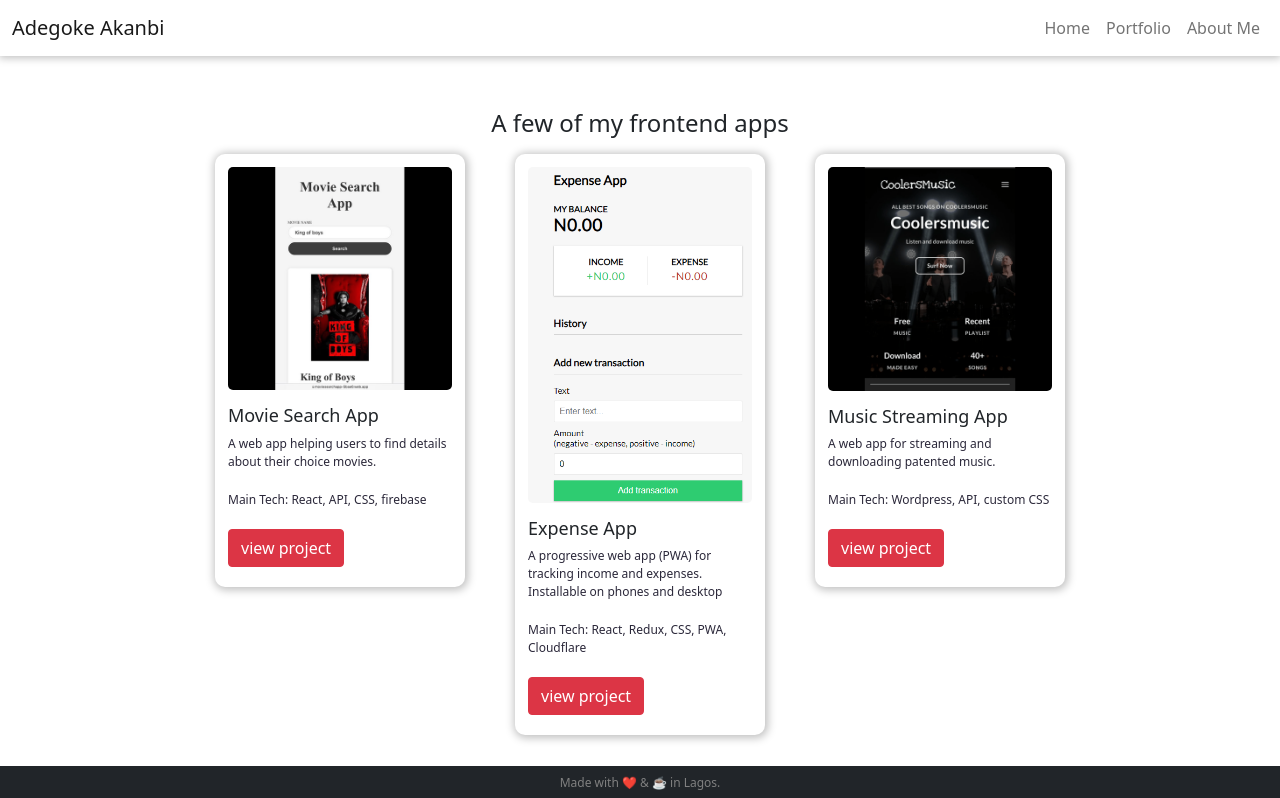
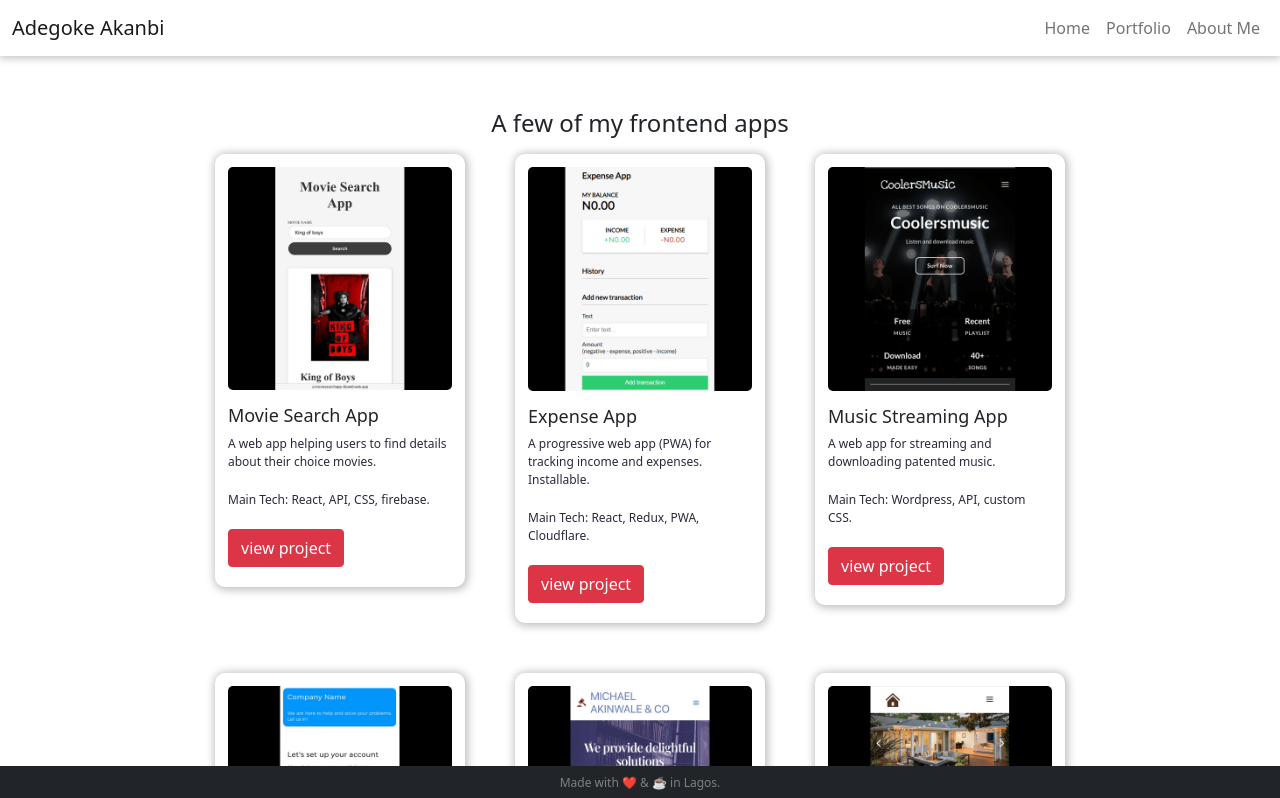
Before and after one commit to wcoolers/portfolio, a React (Create React App) app: page /portfolio in a window 1280 px wide. Shown: the top 798 px of the page. Built offline with nearby package versions, Linux system fonts and the light colour scheme.

Commit message:
fixed some typos

```diff
--- a/src/components/Portfolio.js
+++ b/src/components/Portfolio.js
@@ -15,15 +15,15 @@ export const Portfolio = () => {
                             title="Movie Search App"
                             text="A web app helping users to find details about their choice movies."
                             siteLink="https://moviesearchapp-5bae0.web.app/"
-                            tech="React, API, CSS, firebase"
+                            tech="React, API, CSS, firebase."
                         />
                         <Project
                             src="expense-app.png"
                             alt="screenshot of website"
                             title="Expense App"
-                            text="A progressive web app (PWA) for tracking income and expenses. Installable on phones and desktop"
+                            text="A progressive web app (PWA) for tracking income and expenses. Installable."
                             siteLink="https://expense-app-57t.pages.dev/"
-                            tech="React, Redux, CSS, PWA, Cloudflare"
+                            tech="React, Redux, PWA, Cloudflare."
                         />
                         <Project
                             src="musicapp.png"
@@ -31,7 +31,7 @@ export const Portfolio = () => {
                             title="Music Streaming App"
                             text="A web app for streaming and downloading patented music."
                             siteLink="https://www.coolersmusic.com"
-                            tech="Wordpress, API, custom CSS"
+                            tech="Wordpress, API, custom CSS."
                         />
                         <Project
                             src="signup.png"
@@ -39,7 +39,7 @@ export const Portfolio = () => {
                             title="Signup Page"
                             text="A simple sign-up page to accept resgistration requests from potential users of a website."
                             siteLink="https://wcoolers.github.io/react-login-frontend/"
-                            tech="React, CSS"
+                            tech="React, CSS."
                         />
                         <Project
                             src="akinwale.png"
@@ -47,7 +47,7 @@ export const Portfolio = () => {
                             title="Website for a Lawfirm"
                             text="A virtual shop for a lawfirm to reach out to clients and provide legal services."
                             siteLink="https://michaelakinwale.cf"
-                            tech="Wordpress, custom CSS"
+                            tech="Wordpress, custom CSS."
                         />
                         <Project
                             src="blackacre.png"
@@ -55,7 +55,7 @@ export const Portfolio = () => {
                             title="Website for an Estate Firm"
                             text="A virtual shop for an estate firm to reach out to more people towards finding a home."
                             siteLink="https://blackacre.cf"
-                            tech="Wordpress, custom CSS"
+                            tech="Wordpress, custom CSS."
                         />
                         <Project
                             src="typer.png"
@@ -63,7 +63,7 @@ export const Portfolio = () => {
                             title="Typing speed tester"
                             text="A typing speed tester app which could be used to improve typing speed."
                             siteLink="https://wcoolers.github.io/typing-speed-tester/"
-                            tech="Vanilla JavaScript"
+                            tech="Vanilla JavaScript."
                         />
                         <Project
                             src="survey.png"
@@ -71,7 +71,7 @@ export const Portfolio = () => {
                             title="A survey form"
                             text="A simple survey form that may be used to collect information from users for service improvement and analytics."
                             siteLink="https://wcoolers.github.io/survey-form/"
-                            tech="HTML, CSS"
+                            tech="HTML, CSS."
                         />
                     </div>
                     <p className="limit mx-auto">Please browse through my <a href="https://www.github.com/wcoolers" target="_blank" rel="noreferrer">github repos</a> for some of my locally deployable projects, such as chrome extensions (javascript), Commandline Password Generator(nodejs) etc. Thank you.</p>
```
Also changed, not shown: public/imgs/expense-app.png.
